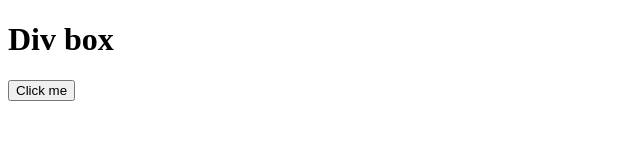
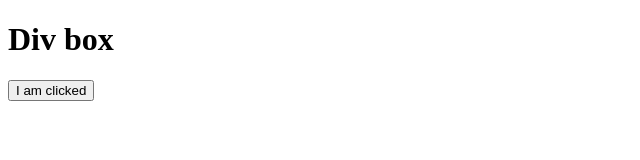
Before and after one commit to nikikalwar/frontend, a plain HTML site: page es6/events/index.html in a window 1280 px wide. Both pictures are taken after a click on the button "Click me". Shown: the full height of the page, 0-640 px from the left. Drawn offline with Linux system fonts and the light colour scheme.

Commit message:
adding a remove event listener

```diff
--- a/es6/events/app.js
+++ b/es6/events/app.js
@@ -7,9 +7,9 @@
 
 
 */
-const button=document.querySelector("button");
+const clickableButton=document.querySelector("button");
 const clickDiv=document.querySelector("#clicky");
-
+/*
 clickDiv.addEventListener("click",function(){
     alert("clicked");
     console.log(event)
@@ -17,4 +17,18 @@
 
 button.addEventListener("focus",function(event){
         console.log("button was clicked");
-})
+});
+*/
+
+clickableButton.addEventListener("click",logEvent);
+//clickableButton.addEventListener("focus",logEvent)
+
+function logEvent(e){
+    if(e.type==="click"){
+        clickableButton.innerHTML="I am clicked";
+        console.log(e);
+        clickableButton.removeEventListener("click",logEvent);
+    }
+   //removing the eventListener so that the button is unclick
+   //able after a single click
+}
```
Also changed, not shown: es6/events/index.html (+1 -0 lines).
